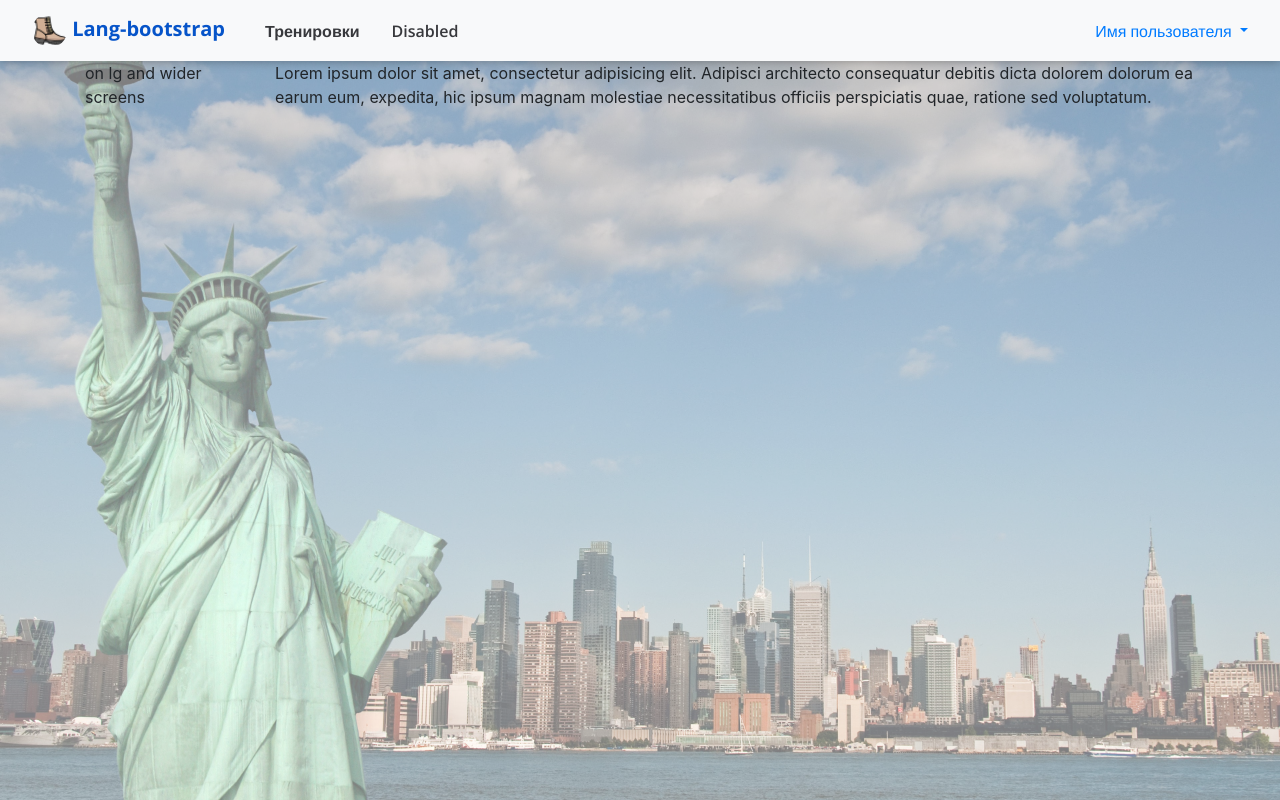
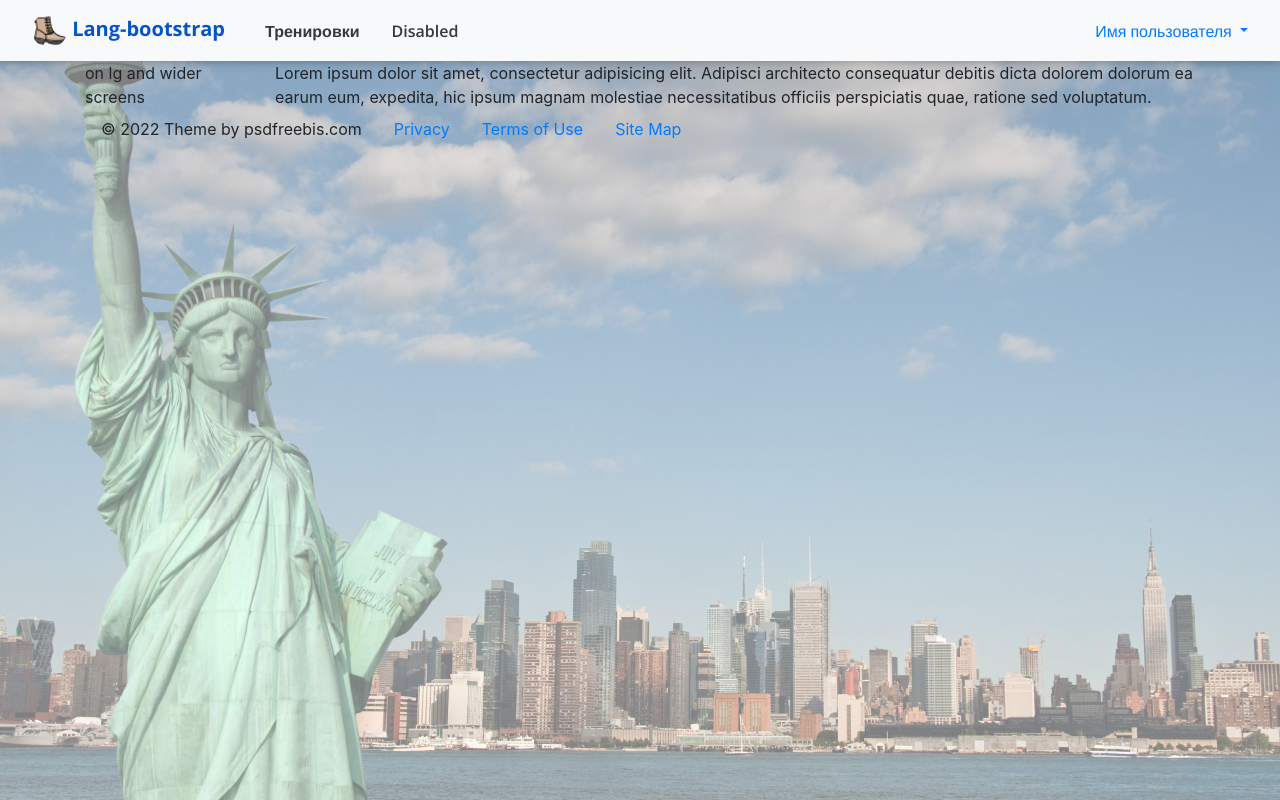
Before and after one commit to MaxGoover/lang-bootstrap-vue, a Vue app: page / in a window 1280 px wide. Built offline with nearby package versions, Linux system fonts and the light colour scheme.

Commit message:
Added footer

```diff
--- a/src/App.vue
+++ b/src/App.vue
@@ -1,9 +1,12 @@
 <template>
   <div id="app">
     <!--Хеадер-->
-    <app-header v-if="showHeader"/>
+    <app-header v-if="showAppHeader"/>
 
     <router-view/>
+
+    <!--Футер-->
+    <app-footer v-if="showAppFooter"/>
   </div>
 </template>
 
@@ -13,9 +16,15 @@ import { mapState } from 'vuex'
 export default {
   name: 'App',
   components: {
-    AppHeader: () => import('./components/app/AppHeader')
+    AppHeader: () => import('./components/app/AppHeader'),
+    AppFooter: () => import('./components/app/AppFooter')
   },
-  computed: { ...mapState('app', ['showHeader']) }
+  computed: {
+    ...mapState('app', [
+      'showAppHeader',
+      'showAppFooter'
+    ])
+  }
 }
 </script>
 
--- /dev/null
+++ b/src/components/app/AppFooter.vue
@@ -0,0 +1,32 @@
+<template>
+  <div class="container">
+    <div class="row">
+      <div class="col-md-12">
+        <ul class="nav">
+          <li class="nav-item">
+            <span class="nav-link">&copy; 2022 Theme by psdfreebis.com</span>
+          </li>
+          <li class="nav-item"><a href="#" class="nav-link">Privacy</a></li>
+          <li class="nav-item"><a href="#" class="nav-link">Terms of Use</a>
+          </li>
+          <li class="nav-item"><a href="#" class="nav-link">Site Map</a></li>
+        </ul>
+      </div>
+    </div>
+  </div>
+<!--  <v-footer app fixed>-->
+<!--    &copy; 2020-->
+<!--    <v-spacer/>Written with-->
+<!--    <v-icon color="red">mdi-heart</v-icon>by Maxim Zaharov-->
+<!--  </v-footer>-->
+</template>
+
+<script>
+export default {
+  name: 'AppFooter'
+}
+</script>
+
+<style scoped>
+
+</style>
--- a/src/store/modules/app/app.js
+++ b/src/store/modules/app/app.js
@@ -2,15 +2,19 @@ export default {
   namespaced: true,
   state: {
     loading: false,
-    showHeader: true,
+    showAppHeader: true,
+    showAppFooter: true,
     showDialog: false
   },
   getters: {
     showDialog: state => state.showDialog
   },
   mutations: {
-    setShowHeader (state, payload) {
+    setShowAppHeader (state, payload) {
       state.showAppHeader = payload
+    },
+    setShowAppFooter (state, payload) {
+      state.showAppFooter = payload
     },
     setShowDialog (state, payload) {
       state.showDialog = payload
```
